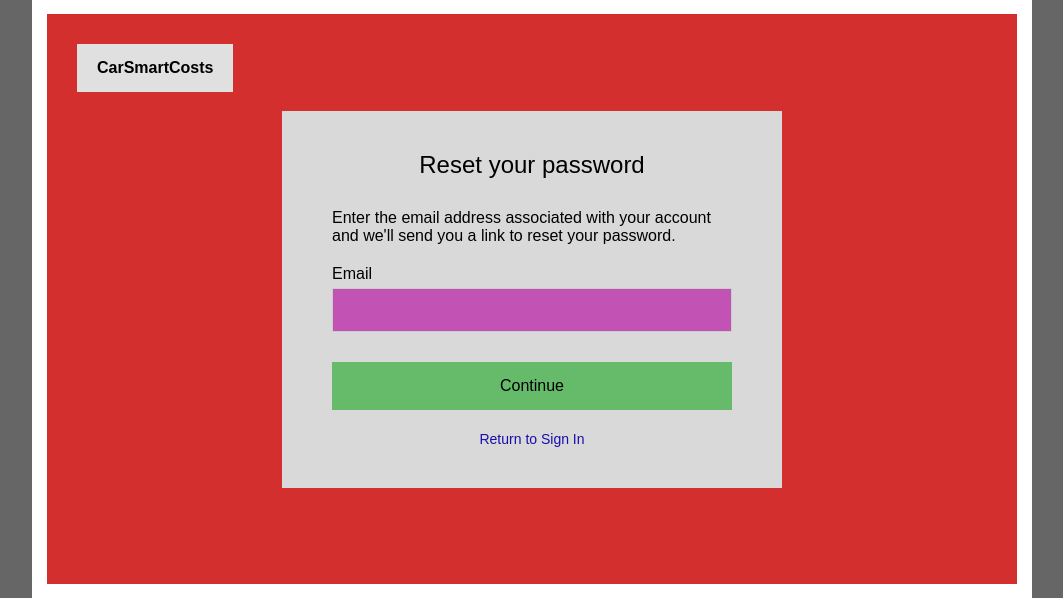
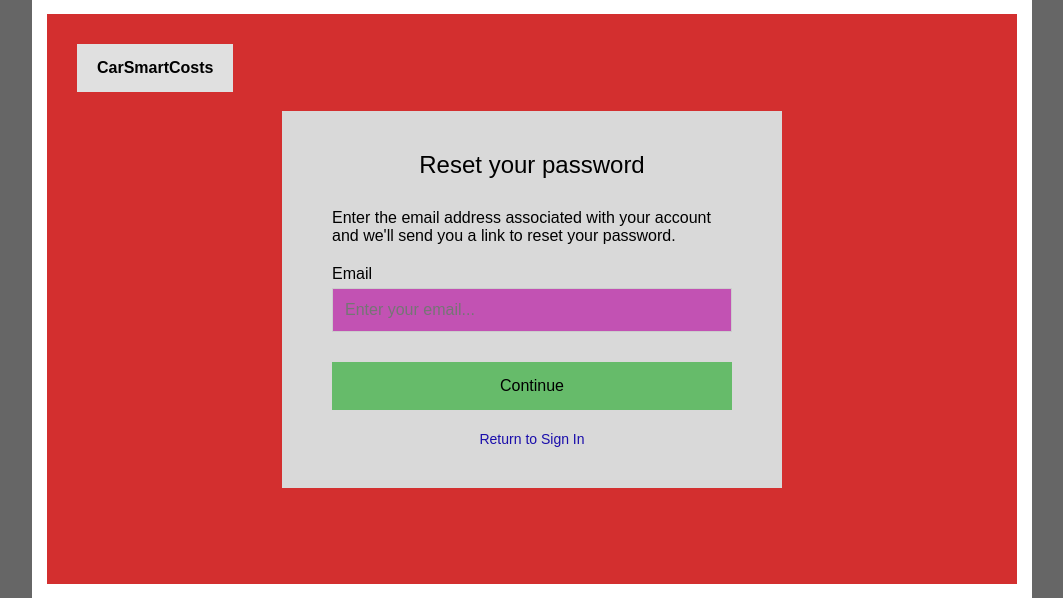
Before and after one commit to ShadAre05/SmartCarCosts, a Spring app: template src/main/resources/templates/forget-password.html in a window 1280 px wide. Shown: the part 101-699 px from the top of the page, without its empty margins (108-1171 px from the left). Run offline with Thymeleaf, Linux system fonts and the light colour scheme; the template is opened without the code that fills it, so the values that code supplies are empty.

Commit message:
Update forget-password.html

```diff
--- a/src/main/resources/templates/forget-password.html
+++ b/src/main/resources/templates/forget-password.html
@@ -1,27 +1,28 @@
 <!DOCTYPE html>
-<html lang="en">
+<html lang="en" xmlns:th="http://www.thymeleaf.org">
 <head>
     <meta charset="UTF-8">
     <title>Forget Password</title>
-    <link rel="stylesheet" href="style.css">
+    <link rel="stylesheet" th:href="@{/style.css}" href="style.css">
 </head>
 <body>
     <div class="app-container">
-        <a href="main.html" class="logo-box" style="text-decoration: none;">CarSmartCosts</a>
+        <a th:href="@{/main.html}" href="main.html" class="logo-box" style="text-decoration: none; display: inline-block; box-sizing: border-box;">CarSmartCosts</a>
+
         <div class="form-card">
             <h2>Reset your password</h2>
             <p style="text-align: left; margin-bottom: 20px;">Enter the email address associated with your account and we'll send you a link to reset your password.</p>
 
-            <form action="reset-check-email.html" method="GET">
+            <form th:action="@{/reset-check-email.html}" action="reset-check-email.html" method="GET">
                 <div class="form-group">
                     <label>Email</label>
-                    <input type="email" class="input-pink" name="email">
+                    <input type="email" class="input-pink" name="email" placeholder="Enter your email...">
                 </div>
                 <button type="submit" class="btn btn-green">Continue</button>
             </form>
 
             <div class="text-center mt-3">
-                <a href="login.html" class="text-link">Return to Sign In</a>
+                <a th:href="@{/login.html}" href="login.html" class="text-link">Return to Sign In</a>
             </div>
         </div>
     </div>
```
